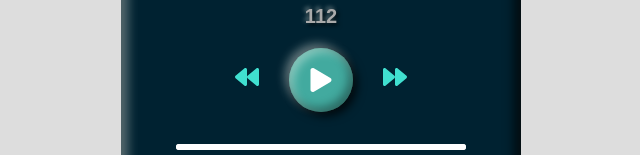
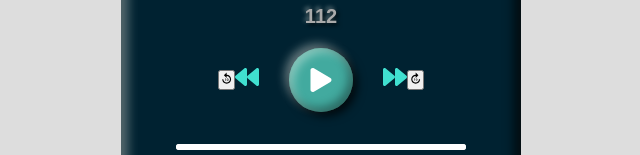
Before and after one commit to memoray/audio-player-react, a React (Create React App) app: page / in a window 1280 px wide. Shown: the part 442-597 px from the top of the page, without its empty margins (319-959 px from the left). Built offline with nearby package versions, Linux system fonts and the light colour scheme.

Commit message:
add 'skip 10 seconds' buttons

```diff
--- a/src/components/PlayerControls.js
+++ b/src/components/PlayerControls.js
@@ -1,9 +1,13 @@
 import React, { useState } from "react";
 import { FaPlay, FaBackward, FaForward, FaPause } from "react-icons/fa";
+import { MdReplay10, MdForward10 } from "react-icons/md";
 
 const PlayerControls = (props) => {
   return (
     <div className="c-player--controls">
+      <button className="for-backward">
+        <MdReplay10 />
+      </button>
       <button className="skip-btn" onClick={() => props.SkipSong(false)}>
         <FaBackward />
       </button>
@@ -17,6 +21,9 @@ const PlayerControls = (props) => {
       <button className="skip-btn" onClick={() => props.SkipSong()}>
         <FaForward />
       </button>
+      <button className="for-backward">
+        <MdForward10 />
+      </button>
     </div>
   );
 };
```
